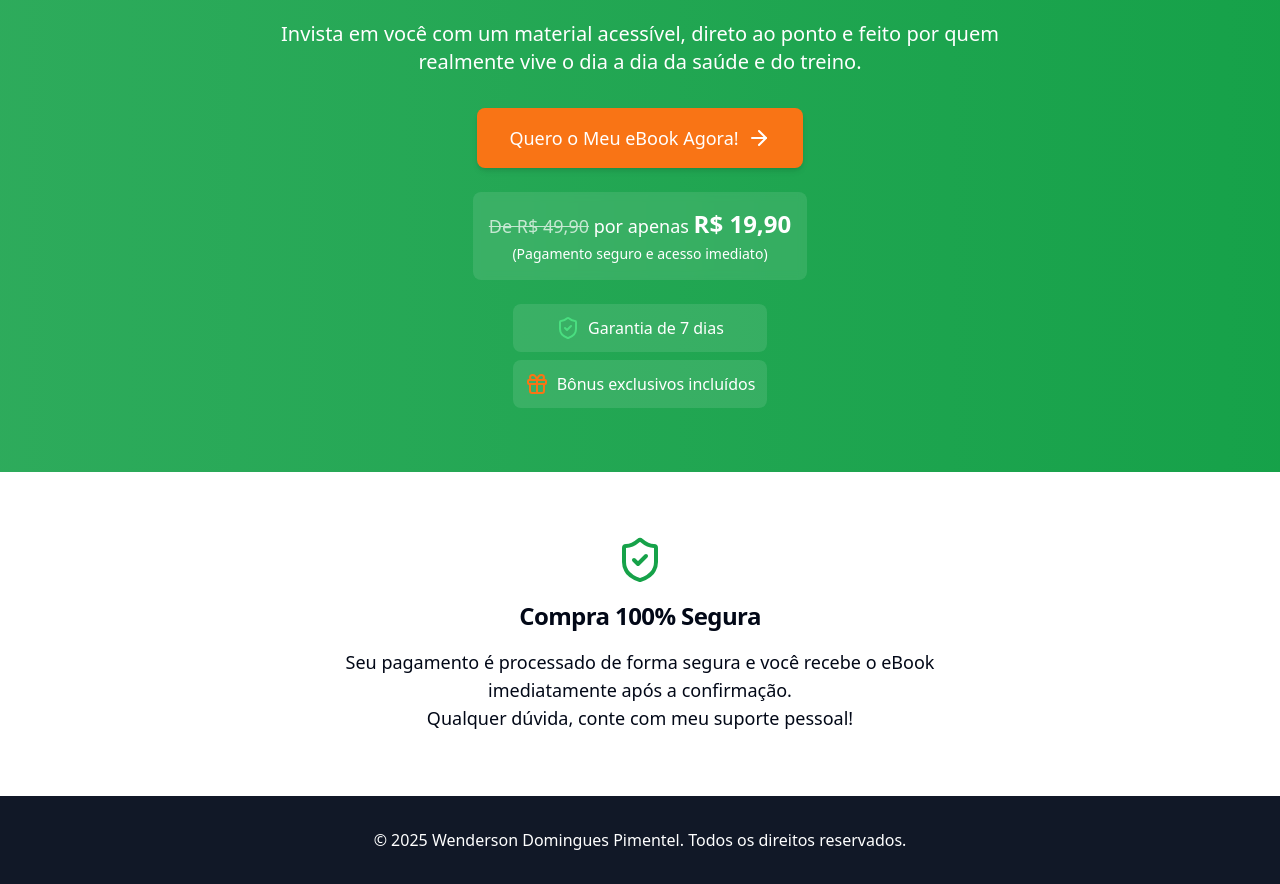
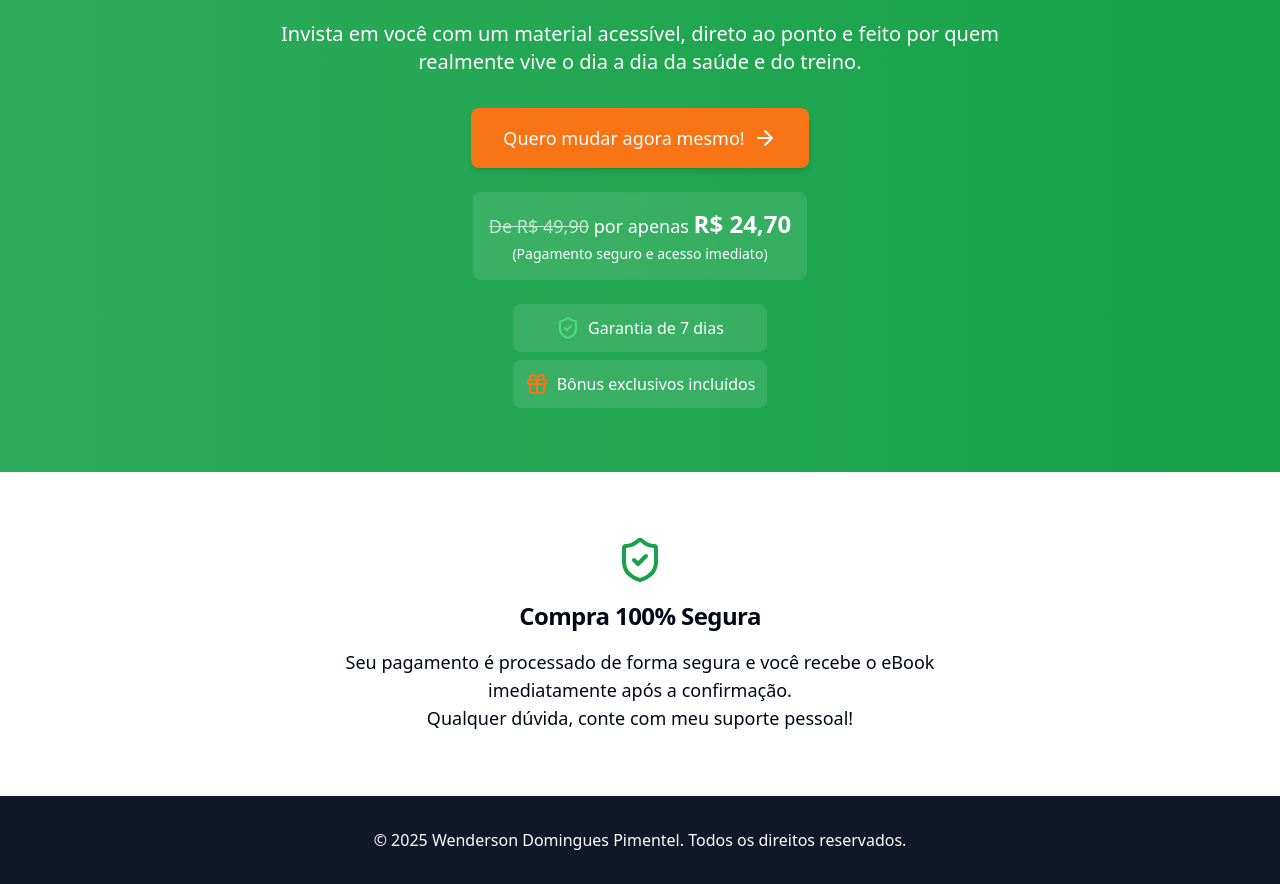
Before and after one commit to Wendersonba/wendersonpimentel, a React (Vite) app: page / in a window 1280 px wide. Shown: the part 3748-4632 px from the top of the page. Built offline with nearby package versions, Linux system fonts and the light colour scheme.

Commit message:
Update CTA button and ebook price
Update the CTA button text and ebook price across the application.

```diff
--- a/src/pages/Index.tsx
+++ b/src/pages/Index.tsx
@@ -1,4 +1,3 @@
-
 import React from 'react';
 import { Section } from "@/components/ui/section";
 import { CTAButton } from "@/components/ui/cta-button";
@@ -318,7 +317,7 @@ const Index = () => {
             href={PAYMENT_LINK}
           >
             <span className="flex items-center">
-              Quero o Meu eBook Agora!
+              Quero mudar agora mesmo!
               <ArrowRight className="ml-2 group-hover:translate-x-1 transition-transform" />
             </span>
           </CTAButton>
@@ -326,7 +325,7 @@ const Index = () => {
           <div className="bg-white/10 p-4 rounded-lg backdrop-blur-sm">
             <p className="text-lg font-medium">
               <span className="line-through opacity-70">De R$ 49,90</span> por apenas{" "}
-              <span className="text-2xl font-bold">R$ 19,90</span>
+              <span className="text-2xl font-bold">R$ 24,70</span>
             </p>
             <p className="text-sm mt-1">(Pagamento seguro e acesso imediato)</p>
           </div>
```
